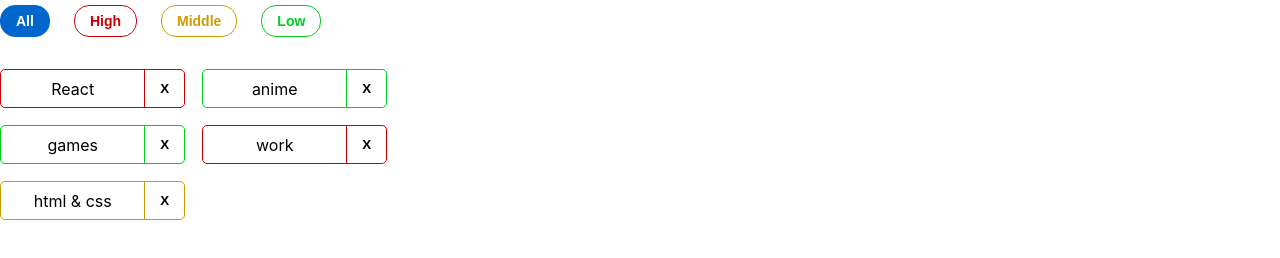
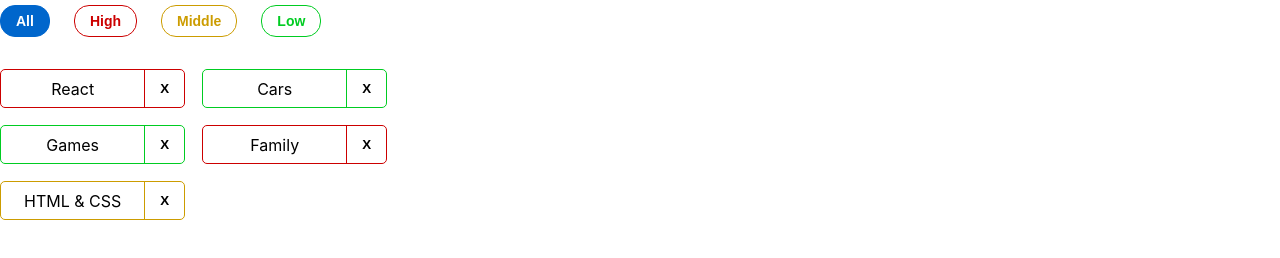
Before and after one commit to MaksimSelchukou/hw-auto-test, a React (Create React App) app: page / in a window 1280 px wide. Shown: the part 456-714 px from the top of the page. Built offline with nearby package versions, Linux system fonts and the light colour scheme.

Commit message:
fix:return to previous changes,fix type priority

```diff
--- a/src/s2-homeworks/hw02/HW2.tsx
+++ b/src/s2-homeworks/hw02/HW2.tsx
@@ -1,11 +1,10 @@
 import React, {useState} from 'react'
 import Affairs from './affairs/Affairs'
 import s2 from '../../s1-main/App.module.css'
-import affair from "./affairs/affair/Affair";
 
 /*
-* 1 - описать типы AffairPriorityType, AffairType
-* 2 - указать нужный тип для defaultAffairs
+* 1 - описать типы AffairPriorityType, AffairType +
+* 2 - указать нужный тип для defaultAffairs +
 * 3 - дописать типы и логику функции filterAffairs и проверить её тестами
 * 4 - выполнить пункт 3 для функции deleteAffair
 * 5 - указать нужный тип в useState с affairs
@@ -18,10 +17,10 @@
 * */
 
 // types
-export type AffairPriorityType = 'low' | 'middle' | 'high'
+export type AffairPriorityType = 'high' | 'low' | 'middle' // need to fix any
 export type AffairType = {
-    _id: number
-    name: string
+    _id: number // need to fix any
+    name: string // need to fix any
     priority: AffairPriorityType
 }
 export type FilterType = 'all' | AffairPriorityType
@@ -29,34 +28,35 @@
 // constants
 const defaultAffairs: Array<AffairType> = [ // need to fix any
     {_id: 1, name: 'React', priority: 'high'}, // студенты могут изменить содержимое name и количество элементов в массиве, ...priority не менять!
-    {_id: 2, name: 'anime', priority: 'low'},
-    {_id: 3, name: 'games', priority: 'low'},
-    {_id: 4, name: 'work', priority: 'high'},
-    {_id: 5, name: 'html & css', priority: 'middle'},
+    {_id: 2, name: 'Cars', priority: 'low'},
+    {_id: 3, name: 'Games', priority: 'low'},
+    {_id: 4, name: 'Family', priority: 'high'},
+    {_id: 5, name: 'HTML & CSS', priority: 'middle'},
 ]
 
 // pure helper functions
 export const filterAffairs = (affairs: Array<AffairType>, filter: FilterType): Array<AffairType> => { // need to fix any
     if (filter === 'all') return affairs
+    return affairs.filter(el => el.priority === filter)
 
-    return affairs.filter(f => f.priority === filter)
-    // return affairs.map(affair => affair.priority === filter ? {priority:filter} ) // need to fix
+    // need to fix
 }
-export const deleteAffair = (affairs: Array<AffairType>, _id: number): Array<AffairType> => { // need to fix any
+export const deleteAffair = (affairs: Array<AffairType>, _id: number): AffairType[] => {
+    debugger// need to fix any
+    return affairs.filter(el => el._id !== _id);
 
-    // return affairs // need to fix
-    return affairs.filter(affair => affair._id !== _id)
+    // need to fix
 }
 
+
 function HW2() {
-    const [affairs, setAffairs] = useState<Array<AffairType>>(defaultAffairs)
+    const [affairs, setAffairs] = useState<Array<AffairType>>(defaultAffairs) // need to fix any
     const [filter, setFilter] = useState<FilterType>('all')
 
     const filteredAffairs = filterAffairs(affairs, filter)
-    const deleteAffairCallback = (_id: number) => {
-        // setAffairs(affairs.map(affairs))
-        setAffairs(affairs.filter(affair => affair._id !== _id))
-    }
+    const deleteAffairCallback = (_id: number) => setAffairs(deleteAffair(affairs, _id)) // need to fix any
+    // need to fix
+
 
     return (
         <div id={'hw2'}>
@@ -74,3 +74,80 @@
 }
 
 export default HW2
+
+// import React, {useState} from 'react'
+// import Affairs from './affairs/Affairs'
+// import s2 from '../../s1-main/App.module.css'
+// import affair from "./affairs/affair/Affair";
+//
+// /*
+// * 1 - описать типы AffairPriorityType, AffairType
+// * 2 - указать нужный тип для defaultAffairs
+// * 3 - дописать типы и логику функции filterAffairs и проверить её тестами
+// * 4 - выполнить пункт 3 для функции deleteAffair
+// * 5 - указать нужный тип в useState с affairs
+// * 6 - дописать тип и логику функции deleteAffairCallback
+// * 7 - в файле Affairs.tsx дописать типизацию пропсов
+// * 8 - в файле Affairs.tsx дописать логику функций setAll, setHigh, setMiddle, setLow
+// * 9 - в файле Affair.tsx дописать типизацию пропсов
+// * 10 - в файле Affair.tsx дописать функции deleteCallback и использовать
+// * 11 - в файле Affair.tsx отобразить приходящие данные
+// * */
+//
+// // types
+// export type AffairPriorityType = 'low' | 'middle' | 'high'
+// export type AffairType = {
+//     _id: number
+//     name: string
+//     priority: AffairPriorityType
+// }
+// export type FilterType = 'all' | AffairPriorityType
+//
+// // constants
+// const defaultAffairs: Array<AffairType> = [ // need to fix any
+//     {_id: 1, name: 'React', priority: 'high'}, // студенты могут изменить содержимое name и количество элементов в массиве, ...priority не менять!
+//     {_id: 2, name: 'anime', priority: 'low'},
+//     {_id: 3, name: 'games', priority: 'low'},
+//     {_id: 4, name: 'work', priority: 'high'},
+//     {_id: 5, name: 'html & css', priority: 'middle'},
+// ]
+//
+// // pure helper functions
+// export const filterAffairs = (affairs: Array<AffairType>, filter: FilterType): Array<AffairType> => { // need to fix any
+//     if (filter === 'all') return affairs
+//
+//     return affairs.filter(f => f.priority === filter)
+//     // return affairs.map(affair => affair.priority === filter ? {priority:filter} ) // need to fix
+// }
+// export const deleteAffair = (affairs: Array<AffairType>, _id: number): Array<AffairType> => { // need to fix any
+//
+//     // return affairs // need to fix
+//     return affairs.filter(affair => affair._id !== _id)
+// }
+//
+// function HW2() {
+//     const [affairs, setAffairs] = useState<Array<AffairType>>(defaultAffairs)
+//     const [filter, setFilter] = useState<FilterType>('all')
+//
+//     const filteredAffairs = filterAffairs(affairs, filter)
+//     const deleteAffairCallback = (_id: number) => {
+//         // setAffairs(affairs.map(affairs))
+//         setAffairs(affairs.filter(affair => affair._id !== _id))
+//     }
+//
+//     return (
+//         <div id={'hw2'}>
+//             <div className={s2.hwTitle}>Homework #2</div>
+//             <div className={s2.hw}>
+//                 <Affairs
+//                     data={filteredAffairs}
+//                     setFilter={setFilter}
+//                     deleteAffairCallback={deleteAffairCallback}
+//                     filter={filter}
+//                 />
+//             </div>
+//         </div>
+//     )
+// }
+//
+// export default HW2
```
